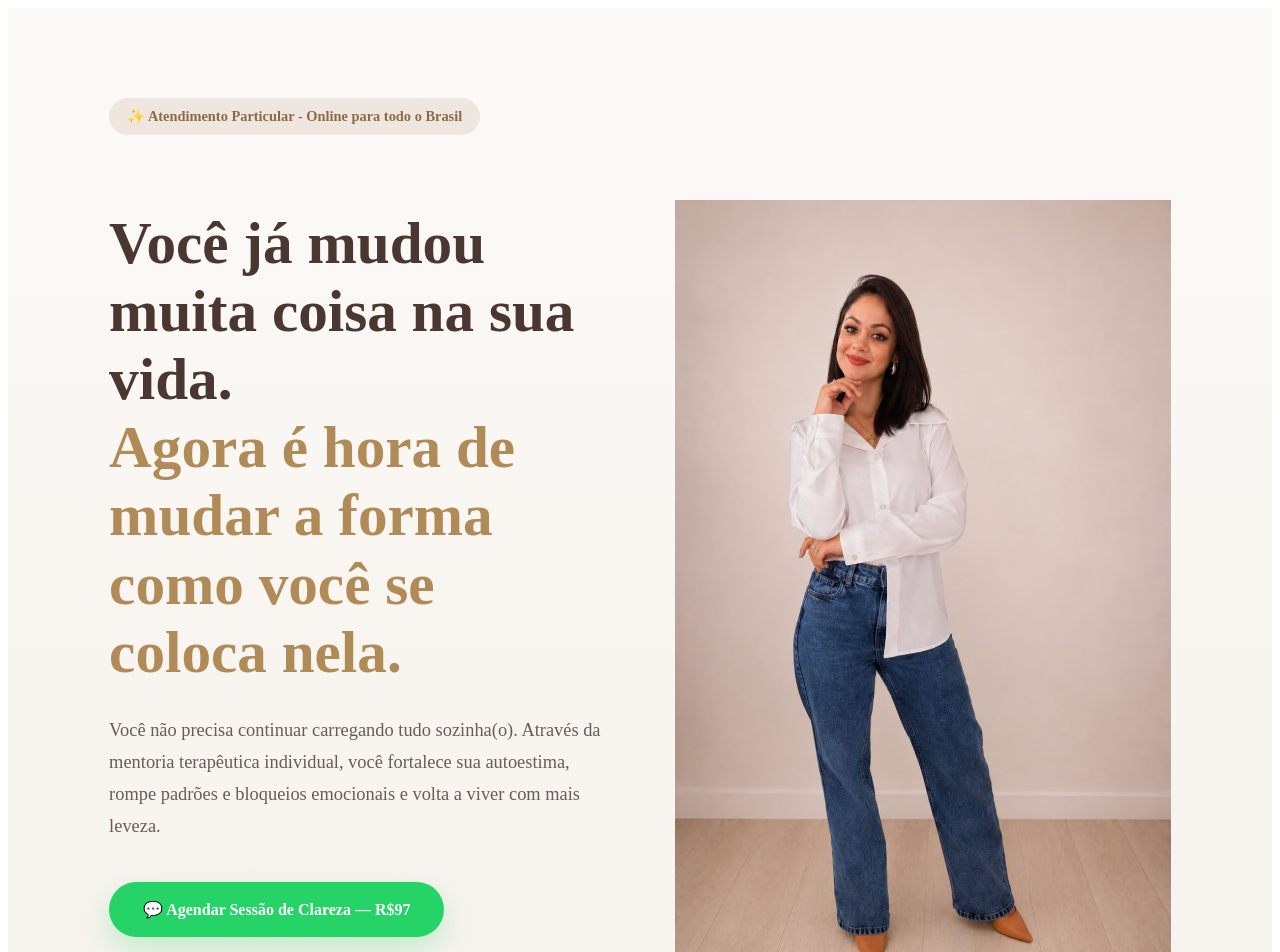
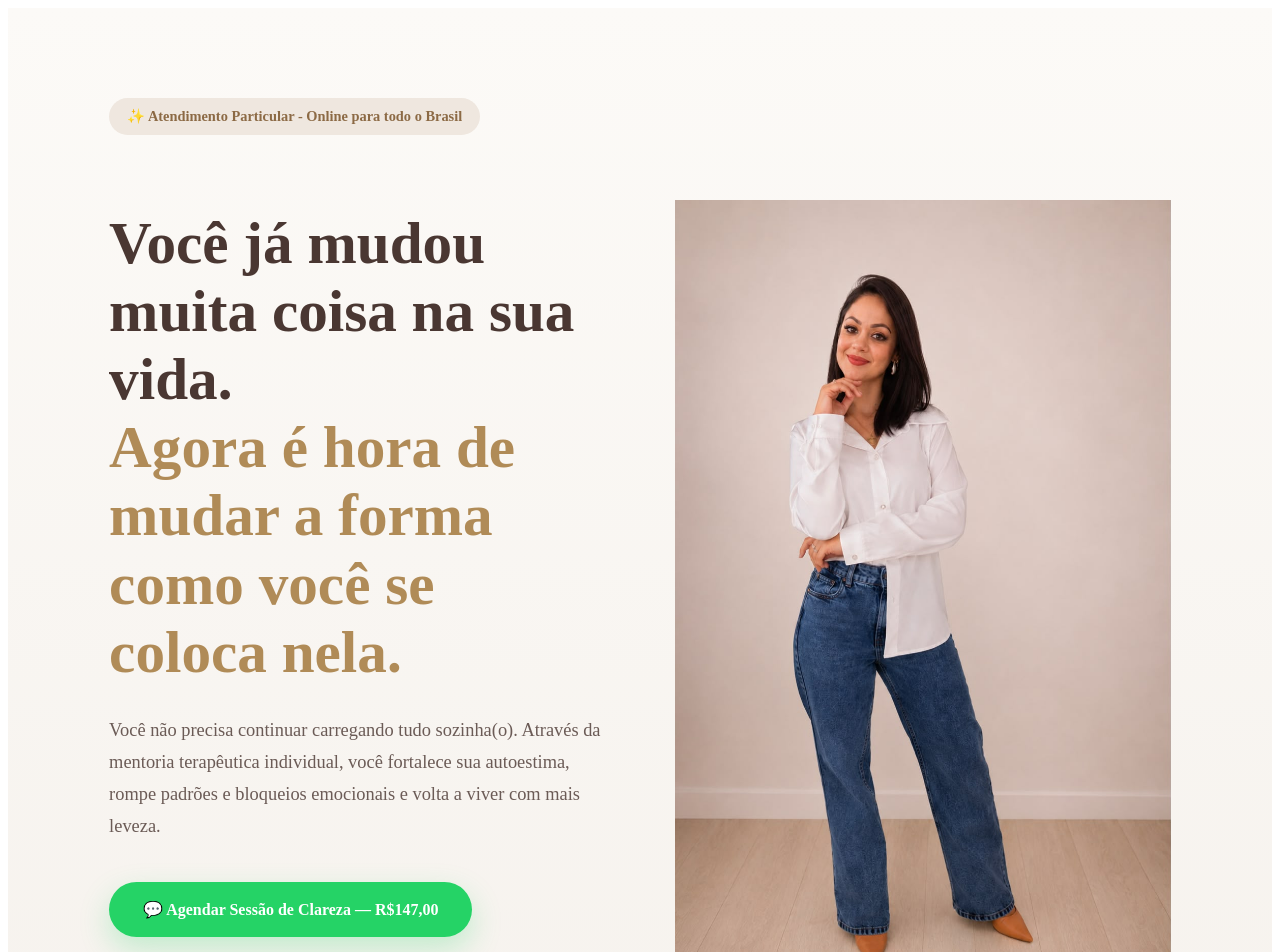
Before and after one commit to Institutokamilahfranco/instituto-kamilah-site, a Next.js app: page / in a window 1280 px wide. Shown: the top 952 px of the page. Built offline with nearby package versions, Linux system fonts and the light colour scheme.

Commit message:
Update page.js

```diff
--- a/app/page.js
+++ b/app/page.js
@@ -123,7 +123,7 @@ Através da mentoria terapêutica individual, você fortalece sua autoestima, ro
             boxShadow: "0 12px 30px rgba(37,211,102,.25)",
           }}
         >
-          💬 Agendar Sessão de Clareza — R$97
+          💬 Agendar Sessão de Clareza — R$147,00
 
         </a>
 
```
